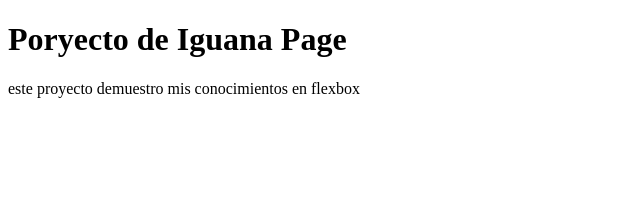
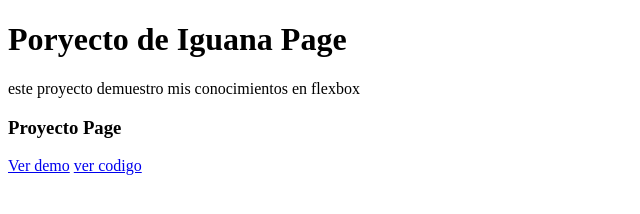
Before and after one commit to hernandw/iguanap, a plain HTML site: page index.html in a window 1280 px wide. Shown: the whole page, without its empty margins (0-640 px from the left). Drawn offline with Linux system fonts and the light colour scheme.

Commit message:
:sparkles: creacion de los enlaces de mi repositorio

```diff
--- a/index.html
+++ b/index.html
@@ -9,5 +9,11 @@
 <body>
     <h1>Poryecto de Iguana Page</h1>
     <p> este proyecto demuestro mis conocimientos en flexbox</p>
+
+    <div>
+        <h3>Proyecto Page</h3>
+        <a href="https://hernandw.github.io/iguanap/" target="_blank">Ver demo</a>
+        <a href="https://github.com/hernandw/iguanap" target="_blank">ver codigo</a>
+    </div>
 </body>
 </html>
```
